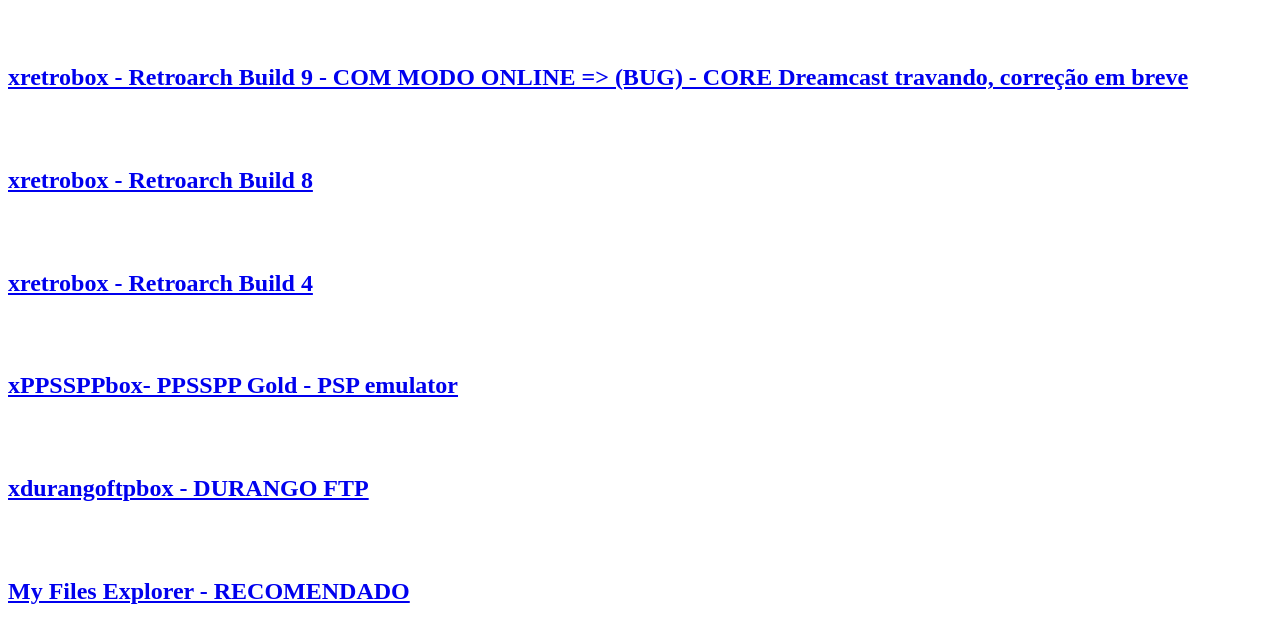
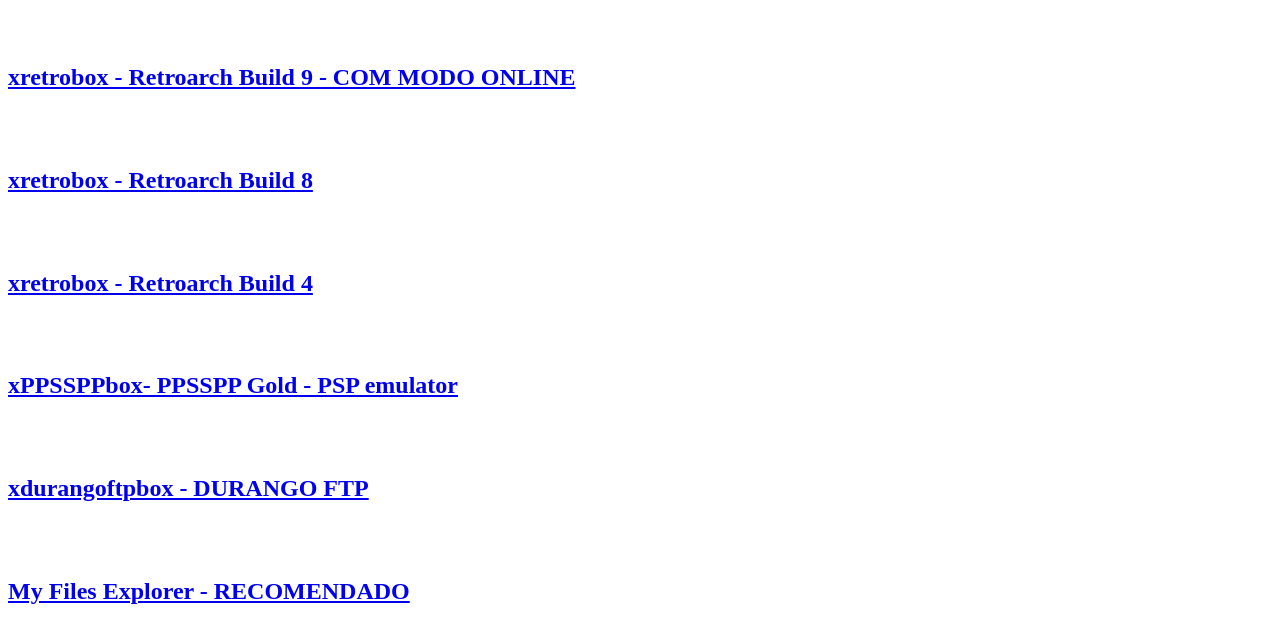
Before and after one commit to xretrobox/xretrobox.github.io, a plain HTML site: page index.html in a window 1280 px wide. Shown: the top 642 px of the page. Drawn offline with Linux system fonts and the light colour scheme.

Commit message:
Update index.html

```diff
--- a/index.html
+++ b/index.html
@@ -3,7 +3,7 @@
 	<br></br>
 
 	<h2>
-            <a href="ms-windows-store://pdp/?productid=9NLDTJW252S5">xretrobox - Retroarch Build 9 - COM MODO ONLINE => (BUG) - CORE Dreamcast travando, correção em breve</a>
+            <a href="ms-windows-store://pdp/?productid=9NLDTJW252S5">xretrobox - Retroarch Build 9 - COM MODO ONLINE</a>
         </h2>
 
 	<br></br>
```
